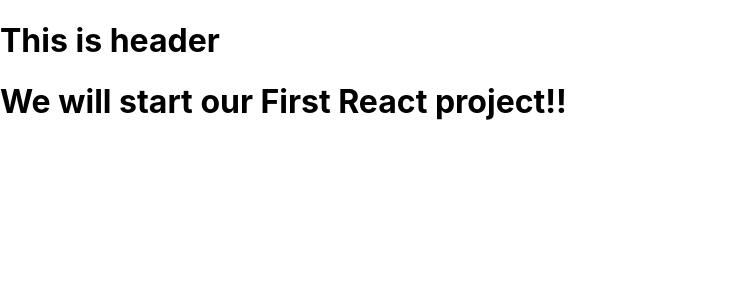
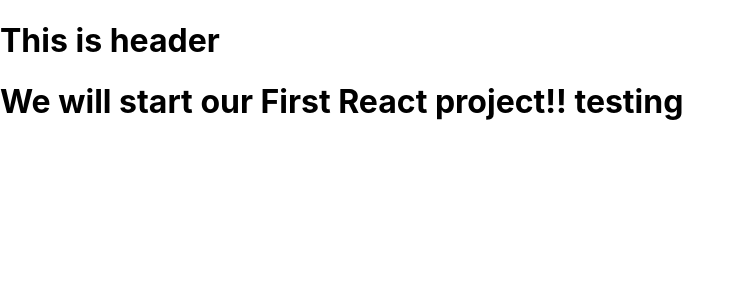
Before and after one commit to iamdeepak90/becute-react, a React (Create React App) app: page / in a window 1280 px wide. Shown: the top 300 px of the page, without its empty margins (0-744 px from the left). Built offline with nearby package versions, Linux system fonts and the light colour scheme.

Commit message:
header testing

```diff
--- a/src/App.js
+++ b/src/App.js
@@ -6,7 +6,7 @@
   return (
     <>
     <Header/>
-    <h1>We will start our First React project!!</h1>
+    <h1>We will start our First React project!! testing</h1>
     </>
   );
 }
```
